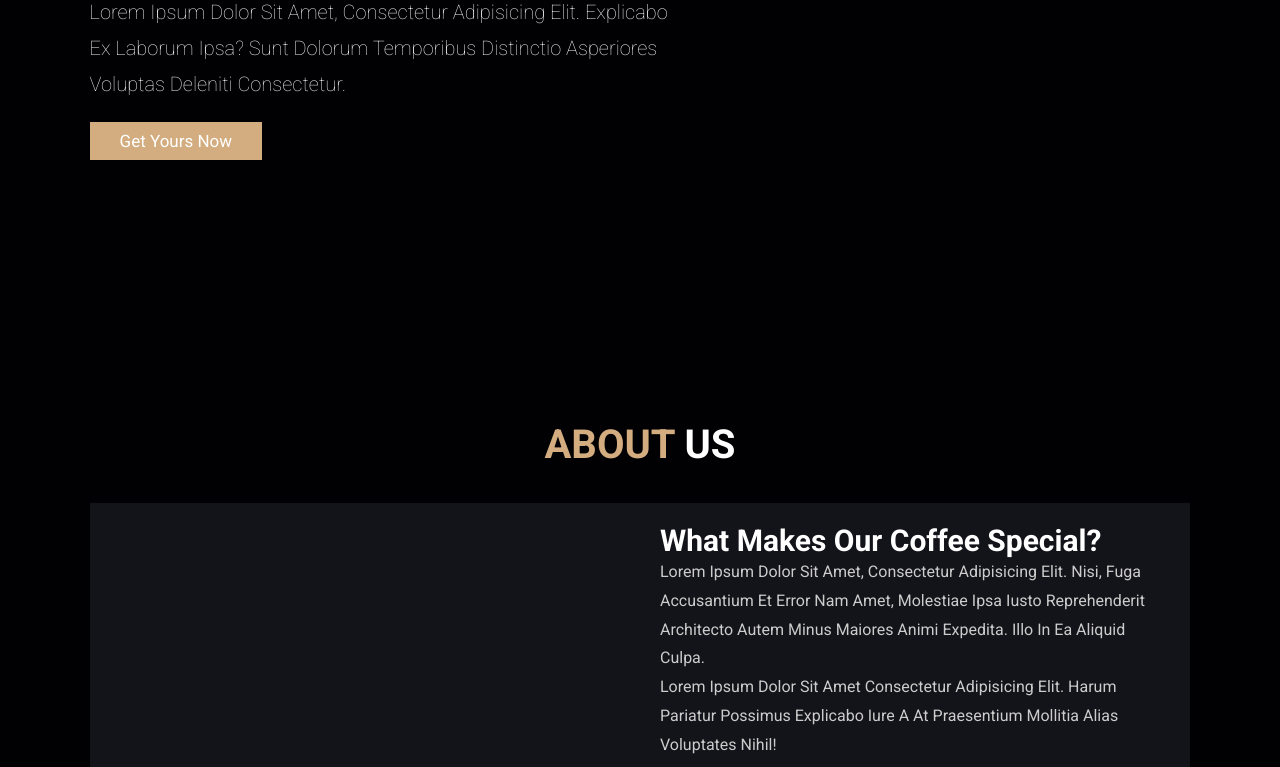
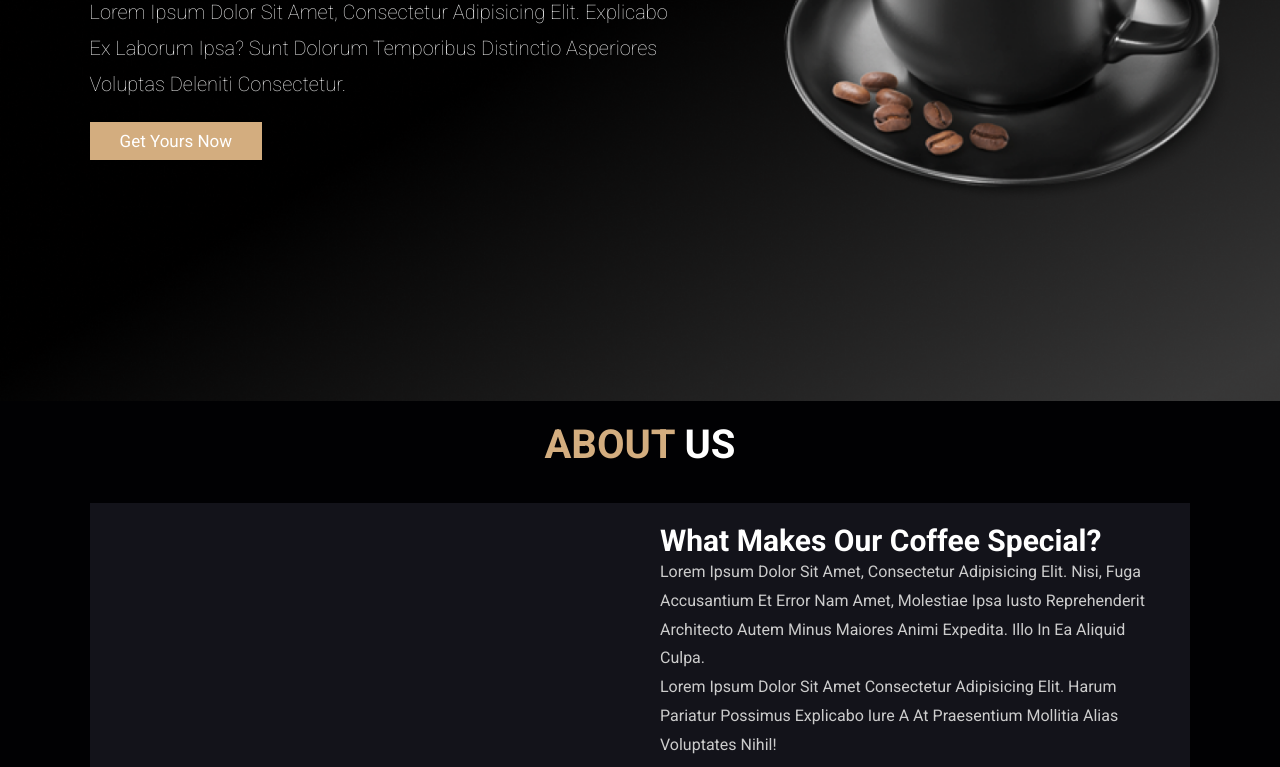
Before and after one commit to guilhermecaetano1010/Projeto06CoffeShopWebsiteDesign, a plain HTML site: page index.html in a window 1280 px wide. Shown: the part 399-1166 px from the top of the page. Drawn offline with Linux system fonts and the light colour scheme.

Commit message:
Ajuste para hospedar

```diff
--- a/style.css
+++ b/style.css
@@ -176,7 +176,7 @@ section{
     min-height: 100vh;
     display: flex;
     align-items: center;
-    background:url(../img/home-img.png) no-repeat;
+    background:url(../home-img.png) no-repeat;
     background-size: cover;
     background-position: center;
 }
```
